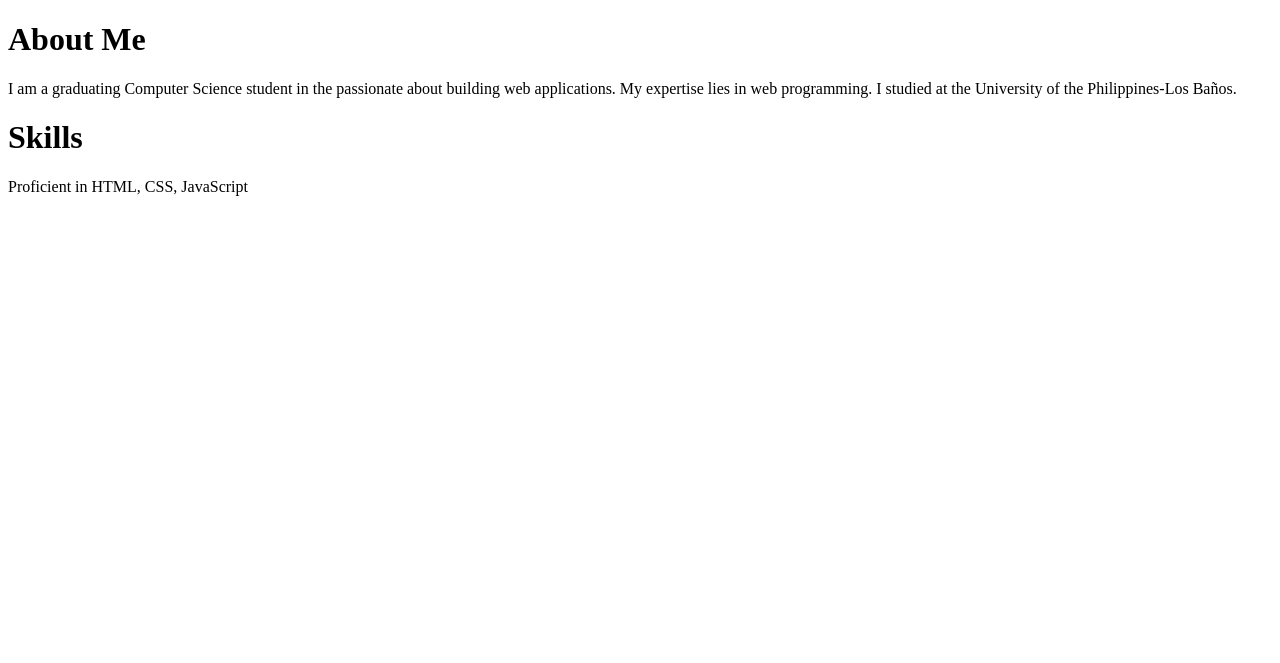
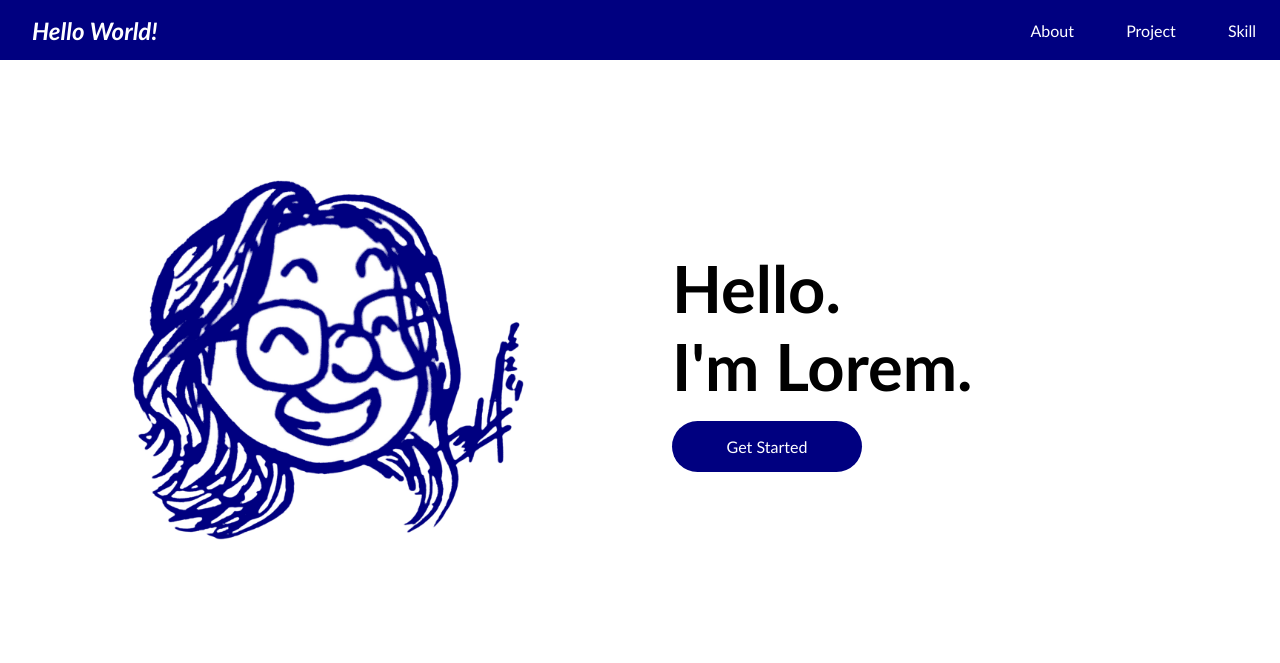
Before and after one commit to CMSC-100-2S-AY2024-2025/exer-01-html-and-css-pajamolod, a plain HTML site: page Jamolod02_CMSC100.html in a window 1280 px wide. Drawn offline with Linux system fonts and the light colour scheme.

Commit message:
feat: created a navbar and created the title card with logo; chore: remove the div for 'about me' and 'skills' and replaced with section instead; fix: fixed the spelling of portfolio in the title tag.

```diff
--- a/Jamolod02_CMSC100.html
+++ b/Jamolod02_CMSC100.html
@@ -4,19 +4,34 @@
 <head>
     <meta charset="UTF-8">
     <meta name="viewport" content="width=device-width, initial-scale=1.0">
-    <title>Phea's ortfolio</title>
+    <link rel="stylesheet" href="style.css">
+    <title>Phea's Portfolio</title>
 </head>
 
 <body>
-    <div class="about">
-        <h1>About Me</h1>
-        <p>I am a graduating Computer Science student in the  passionate about building web applications. My expertise lies in web programming. I studied at the University of the Philippines-Los Baños.</p>
-    </div>
-    <div class="skill">
-        <h1>Skills</h1>
-        <p>Proficient in HTML, CSS, JavaScript</p>
+    <!-- navigation bar -->
+    <nav>
+        <div class="logo">Hello World!</div>
+        <div class="nav-items">
+            <a href="#aboutMe">About</a>
+            <a href="#footer">Project</a>
+            <a href="#footer">Skill</a>
+        </div>
+    </nav>
 
-    </div>
+    <!-- cover page -->
+    <section class="welcome" id="welcomePage">
+        <div class="welcome-container">
+            <div class="column-left">
+                <img src = "icon.png" class="icon-image">
+            </div>
+            <div class="column-right">
+                <h1 class="greeting">Hello.</h1>
+                <h1 class="greeting">I'm Lorem.</h1>
+                <button>Get Started</button>
+            </div>
+        </div>
+    </section>
 
 </body>
 
--- a/style.css
+++ b/style.css
@@ -0,0 +1,98 @@
+* {
+    box-sizing: border-box;
+    margin: 0;
+    padding: 0;
+    font-family: 'Trebuchet MS', 'Lucida Sans Unicode', 'Lucida Grande', 'Lucida Sans', Arial, sans-serif;
+}
+
+nav {
+    height: 60px;
+    background-color: navy;
+    display: flex;
+    justify-content: space-between;
+    align-items: center;
+    /* padding: 0rem calc((100vw -1300px) / 2); */
+}
+
+nav a {
+    text-decoration: none;
+    color: white;
+    padding: 0 1.5rem;
+}
+
+.logo {
+    color: white;
+    font-size: 1.5rem;
+    font-weight: bold;
+    font-style: italic;
+    padding: 2rem;
+}
+
+.welcome {
+    background-color: white;
+}
+
+.welcome-container {
+    display: grid;
+    grid-template-columns: 1fr 1fr;
+    /* height: 95vh;; */
+    height: 600px;
+    /* padding: 3rem calc((100vw -1300px) / 2); */
+}
+
+.column-left {
+    display: flex;
+    justify-content: center;
+    align-items: center;
+    padding-top: 0rem;
+    padding-bottom: 0rem;
+    padding-left: 3rem;
+    padding-right: 2rem;
+}
+
+.icon-image {
+    width: 400px;
+    height: 400px;
+    object-fit: cover;
+}
+
+.column-right {
+    display: flex;
+    flex-direction: column;
+    justify-content: center;
+    color: black;
+    padding-top: 0rem;
+    padding-bottom: 0rem;
+    padding-right: 3rem;
+    padding-left: 2rem;
+    height: 600px;
+}
+
+.column-right h1 {
+    /* margin-bottom: 1rem; */
+    font-size: 65px;
+    line-height: 1.2;
+    color: black;
+    font-weight: bolder;
+}
+
+button {
+    margin-top: 1rem;
+    padding: 1rem 3rem;
+    font-size: 1rem;
+    border: none;
+    color: white;
+    background: navy;
+    border-radius: 50px;
+    width: 190px ;
+}
+
+button:hover {
+    background-color: black;
+    color: white;
+}
+
+.about {
+    background-color: navy;
+    height: 600px;
+}
```
Also changed, not shown: icon.png (added).
